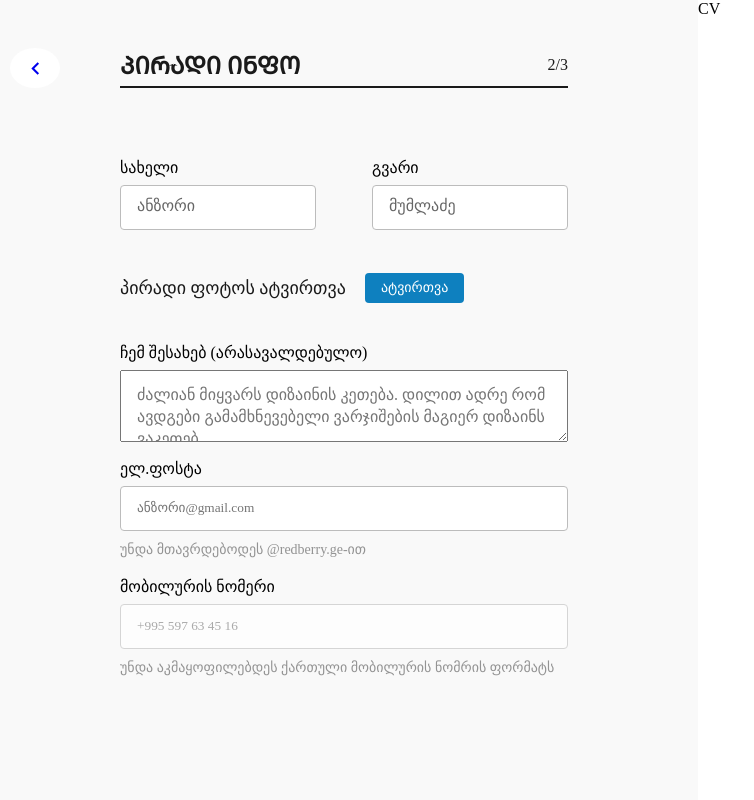
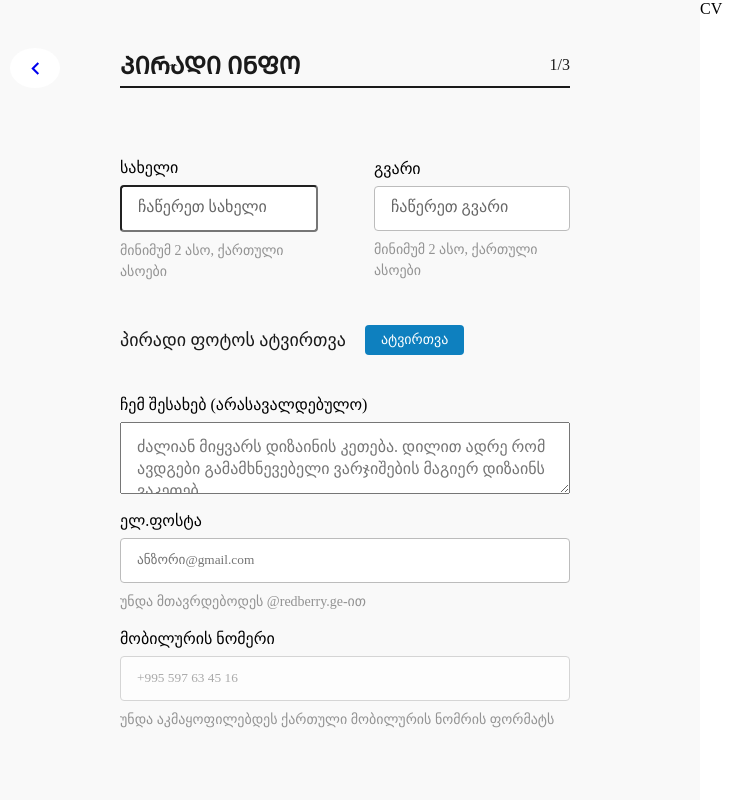
Before and after one commit to beqa200/team-5, a React (Vite) app: page /PersonalInfo in a window 1280 px wide. Shown: the top 800 px of the page, without its empty margins (38-792 px from the left). Built offline with nearby package versions, Linux system fonts and the light colour scheme; a web font is replaced by a local one.

Commit message:
feat; add props on NameLeft

```diff
--- a/src/components/PersonalInfoForm.tsx
+++ b/src/components/PersonalInfoForm.tsx
@@ -11,27 +11,30 @@ function PersonalInfoForm() {
   return (
     <Container onSubmit={handleSubmit(onSubmit)}>
       <NamesDiv>
-        <NameLeft>
+        <NameLeft errorsname={errors.name}>
           <label>სახელი</label>
-          <input type="text" placeholder='ანზორი' id="name" {...register('name', {
+          <input type="text" placeholder='ჩაწერეთ სახელი' id="name"
+           {...register('name', {
              required: "სახელი სავალდებულოა",
              minLength: {
               value: 2,
               message: 'მინიმუმ 2 ასო, ქართული ასოები'
              }
-             })}  />
-        {errors.name && <span>მინიმუმ 2 ასო, ქართული ასოები</span>}
+             })}
+             />
+
+        <span>მინიმუმ 2 ასო, ქართული ასოები</span>
         </NameLeft>
         <SurnameRight>
         <label>გვარი</label>
-          <input type="text" placeholder='მუმლაძე' id="surname" {...register('surname', {
+          <input type="text" placeholder='ჩაწერეთ გვარი' id="surname" {...register('surname', {
             required: "გვარი სავალდებულოა",
             minLength: {
               value: 2,
               message: 'მინიმუმ 2 ასო, ქართული ასოები'
             }
           })} />
-          {errors.surname && <span>მინიმუმ 2 ასო, ქართული ასოები</span>}
+          <span>მინიმუმ 2 ასო, ქართული ასოები</span>
         </SurnameRight>
       </NamesDiv>
 
@@ -92,10 +95,12 @@ const NameLeft = styled.div`
   width: 100%;
   padding-right: 1.5rem;
 
+
   input{
     padding: 0.8125rem 0.875rem 0.875rem 1rem;
     border-radius: 0.25rem;
-    border: 1px solid #BCBCBC;
+    outline: none;
+    border: {${props => props.errorsname ? "1px solid red" : "1px solid green"}};
   }
   input::placeholder{
     color: #000;
@@ -113,7 +118,6 @@ const NameLeft = styled.div`
     font-weight: 300;
     line-height: 1.3125rem;
     opacity: 0.5;
-
   }
 `
 const SurnameRight = styled.div`
--- a/src/pages/PersonalInfo.tsx
+++ b/src/pages/PersonalInfo.tsx
@@ -13,7 +13,7 @@ export default function PersonalInfo() {
           <BackArrowButton />
         </Link>
         <ContentDiv>
-        <PageNameDiv pageName={"ᲞᲘᲠᲐᲓᲘ ᲘᲜᲤᲝ"} pageNumber={2}/>
+        <PageNameDiv pageName={"ᲞᲘᲠᲐᲓᲘ ᲘᲜᲤᲝ"} pageNumber={1}/>
           <PersonalInfoForm />
         </ContentDiv>
       </LeftDiv>
```
Also changed, not shown: src/index.css (line endings or trailing spaces).
